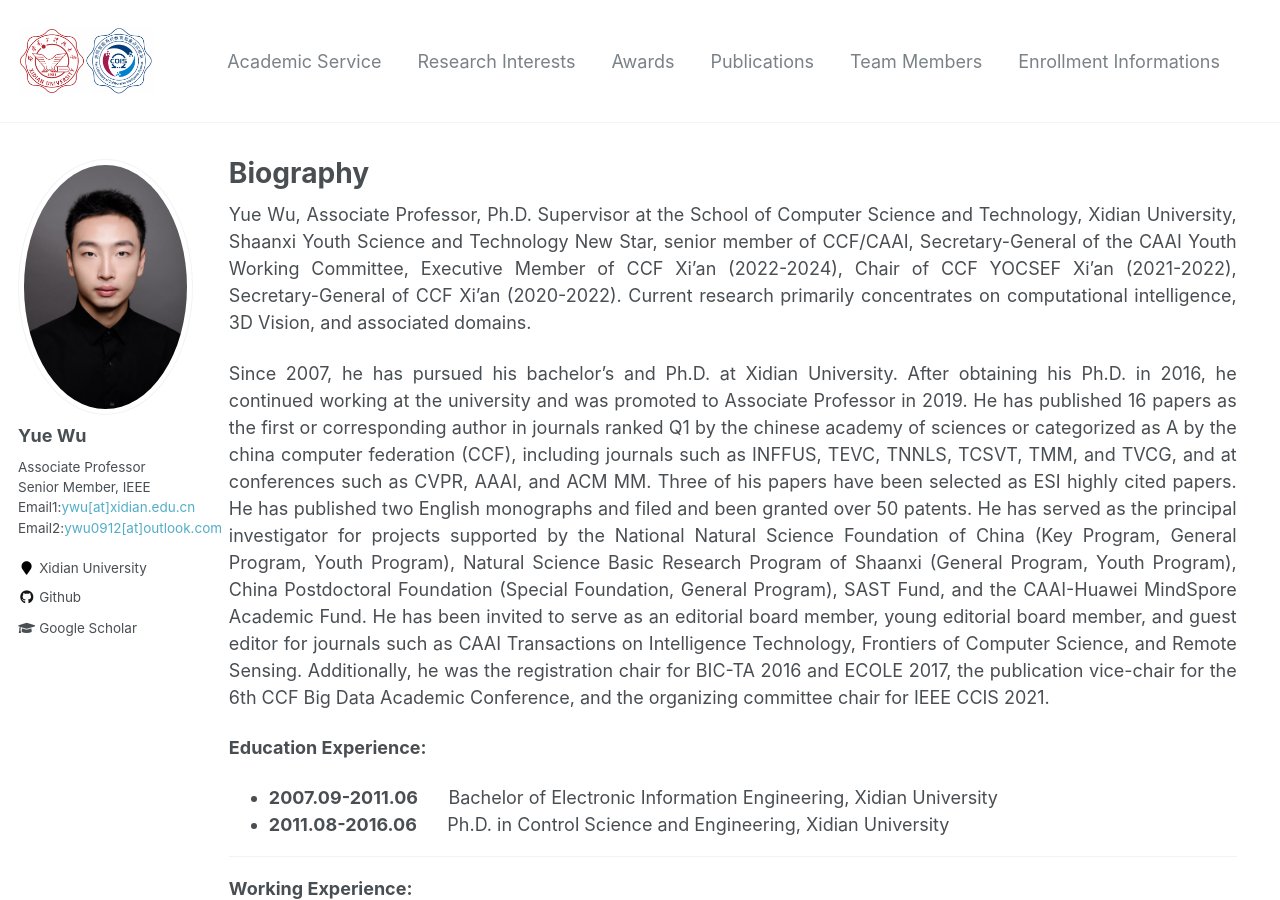
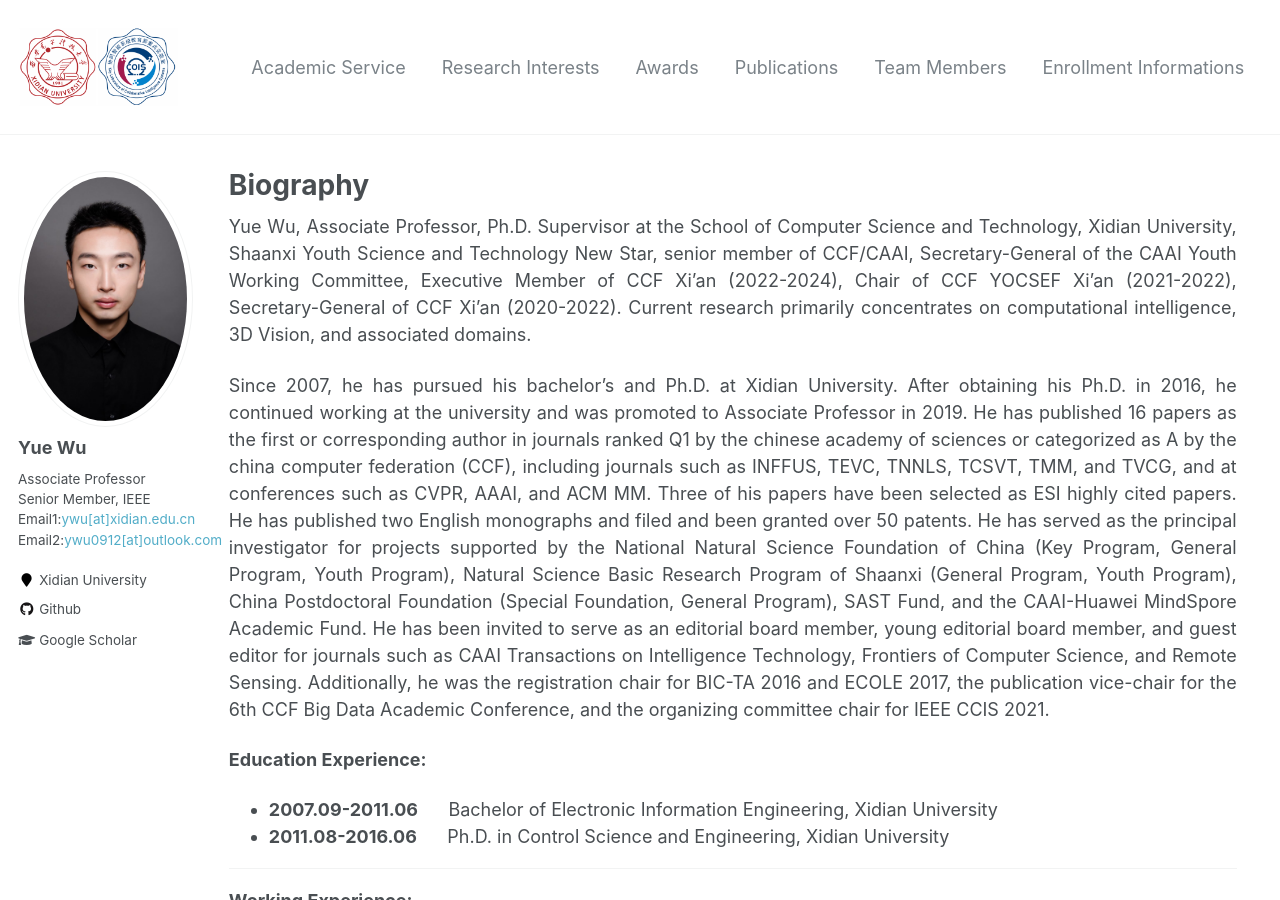
Before and after one commit to ywuchina/ywuchina.github.io, a Jekyll site: the page built from _pages/home.md, in a window 1280 px wide and 900 px high. Built offline with Jekyll 4.4.1, drawn with Linux system fonts in a browser that asks for light colours.

Commit message:
Update masthead.html

```diff
--- a/_includes/masthead.html
+++ b/_includes/masthead.html
@@ -6,7 +6,7 @@
       <nav id="site-nav" class="greedy-nav">
 <!--         <button><div class="navicon"></div></button> -->
         <ul class="visible-links">
-            <li class="masthead__menu-item masthead__menu-item--lg"><a href="{{ base_path }}/"><img src="{{ base_path }}/images/logo.png" style="height:68px;"/></a></li>
+            <li class="masthead__menu-item masthead__menu-item--lg"><a href="{{ base_path }}/"><img src="{{ base_path }}/images/logo.png" style="height:80px;"/></a></li>
           {% for link in site.data.navigation.main %}
             {% if link.url contains 'http' %}
               {% assign domain = '' %}
```
